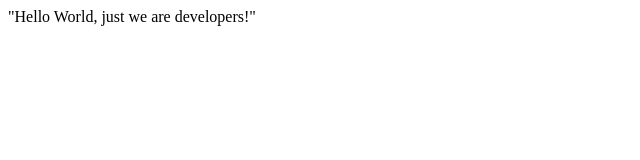
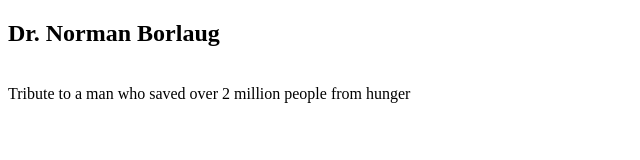
Before and after one commit to Prisca-tech/Ramon, a plain HTML site: page index.html in a window 1280 px wide. Shown: the whole page, without its empty margins (0-640 px from the left). Drawn offline with Linux system fonts and the light colour scheme.

Commit message:
Adding img container and img tag element

```diff
--- a/index.html
+++ b/index.html
@@ -7,8 +7,15 @@
     <title>Document</title>
   </head>
   <body>
-    "Hello World, just we are developers!"
+    <main id="main">
+      <h2 id="title">Dr. Norman Borlaug</h2>
+      <div id="img-div">
+        <img id="image" />
+        <div id="img-caption">
+          Tribute to a man who saved over 2 million people from hunger
+        </div>
+      </div>
 
-    <main id="main"></main>
+    </main>
   </body>
 </html>
```
